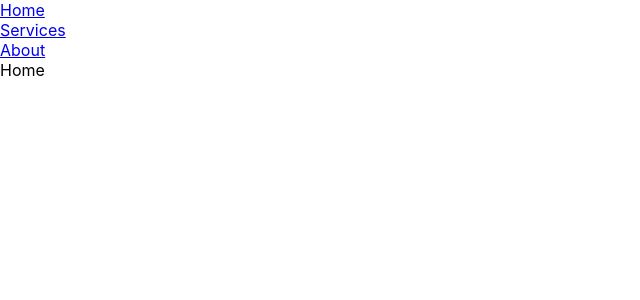
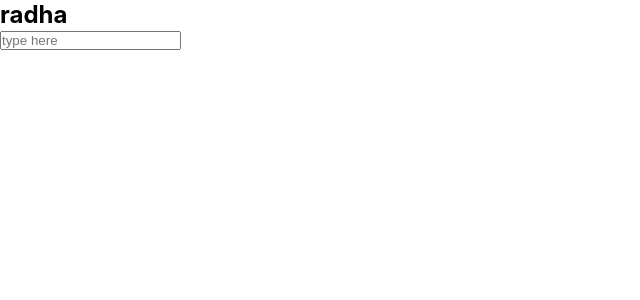
Before and after one commit to codewithdolly/react-project-template, a React (Create React App) app: page / in a window 1280 px wide. Shown: the top 300 px of the page, without its empty margins (0-640 px from the left). Built offline with nearby package versions, Linux system fonts and the light colour scheme.

Commit message:
Update App.js

```diff
--- a/src/App.js
+++ b/src/App.js
@@ -1,11 +1,29 @@
-import React from 'react'
-import MainRouter from "./Components/Router/MainRouter"
+import React, {useState} from 'react'
+
+const obj=[
+  {
+    name:"Dolly",
+    roll:4321
+  },
+]
 
 const App = () => {
+  const [name, setName]= useState("radha");
+
+
+
+const updateObj= (e)=>{
+  const newValue= e.target.value
+  setName("I am Riti.")
+  setName(newValue)
+
+}
+
   return (
     <div>
-
-    <MainRouter />
+    <h2>{name}</h2>
+    {/* <button onChange={updateObj}>click me</button> */}
+    <input type="text" placeholder= "type here" onChange={updateObj} />
     </div>
   )
 }
```
